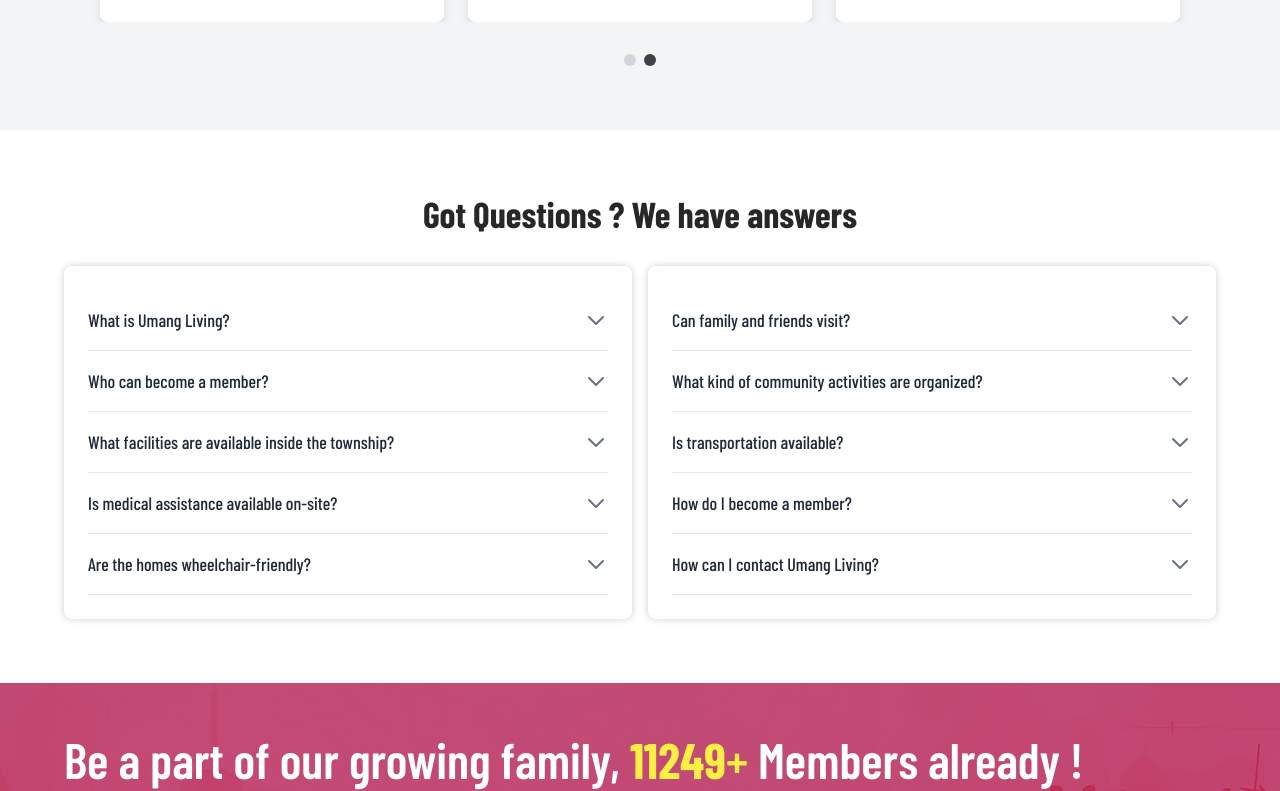
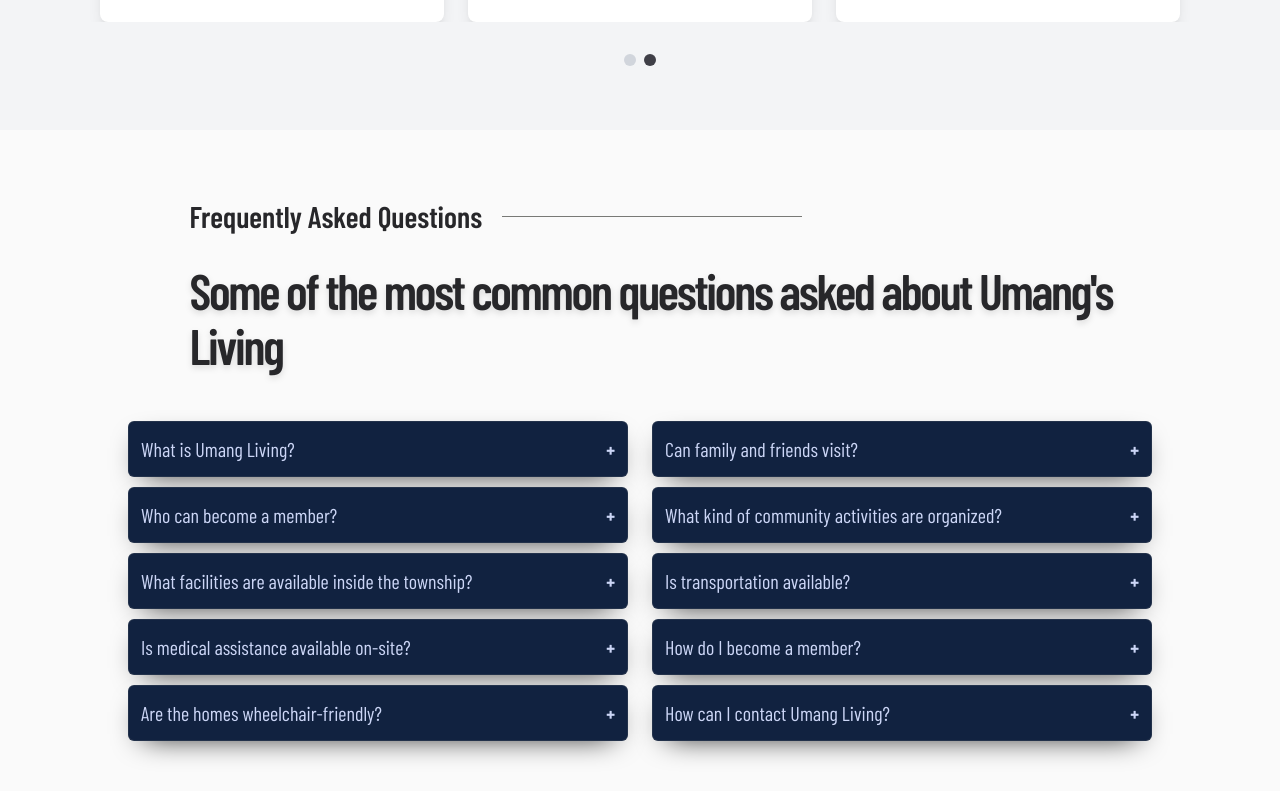
Before and after one commit to social-hue/umang, a Next.js app: page / in a window 1280 px wide. Shown: the part 1709-2500 px from the top of the page. Built offline with nearby package versions, Linux system fonts and the light colour scheme; a web font is replaced by a local one.

Commit message:
version-5.0

```diff
--- a/app/(root)/page.js
+++ b/app/(root)/page.js
@@ -1,7 +1,7 @@
 import Banner from "../components/Home/Banner/Banner";
 // import About from "../components/Home/About/about";
 // import FounderMessage from "../components/FounderMessage";
-import floatingButton from "../components/floatingButton/floatingButton";
+// import floatingButton from "../components/floatingButton/floatingButton";
 import Living from "../components/Home/UmangLiving/Living";
 // import Glimps from "../components/Home/Glimps/Glimps";
 import Community from "../components/Community";
@@ -90,7 +90,7 @@
       <FAQSection />
       <Community />
       <Footer />
-      <FloatingCTA />
+      {/* <FloatingCTA /> */}
     </>
   );
 }
--- a/app/components/Home/Banner/Banner.jsx
+++ b/app/components/Home/Banner/Banner.jsx
@@ -97,9 +97,9 @@
   };
 
   return (
-    <section className="w-full lg:h-[560px] md:h-[460px] h-[360px] relative overflow-hidden">
+    <section className="w-full lg:h-[560px] md:h-[460px] h-[380px] relative overflow-hidden">
       {/* Carousel Container */}
-      <div className="relative w-full lg:h-[480px] md:h-[380px] h-[280px] overflow-hidden">
+      <div className="relative w-full lg:h-[480px] md:h-[380px] h-[300px] overflow-hidden">
         <AnimatePresence initial={false} custom={direction}>
           <motion.div
             key={currentSlide}
--- a/app/components/breaking/NewsTicker.jsx
+++ b/app/components/breaking/NewsTicker.jsx
@@ -11,7 +11,7 @@
 
   return (
     <>
-      <div className="w-full flex items-center gap-4 font-medium z-50 bg-white/90 backdrop-blur-sm px-4 py-2 shadow-sm border-1 border-zinc-400 overflow-hidden group">
+      <div className="w-full flex items-center gap-4 font-medium bg-white/90 backdrop-blur-sm px-4 py-2 shadow-sm border-1 border-zinc-400 overflow-hidden group">
         {/* Fixed heading */}
         <h3 className="text-lg font-semibold text-gray-800 whitespace-nowrap">
           What's new?
--- a/app/components/faq/FAQSection.jsx
+++ b/app/components/faq/FAQSection.jsx
@@ -1,66 +1,16 @@
 "use client";
-import React, { useState } from "react";
-import { motion, AnimatePresence } from "framer-motion";
+import { useState, useRef } from "react";
 
-const AccordionItem = ({ question, answer, isOpen, onClick }) => {
-  return (
-    <div className="border-b border-gray-200 py-4">
-      <button
-        onClick={onClick}
-        className="flex justify-between items-center w-full text-left text-lg font-medium text-gray-800 focus:outline-none"
-      >
-        <span>{question}</span>
-        <motion.div
-          animate={{ rotate: isOpen ? 180 : 0 }}
-          transition={{ duration: 0.3 }}
-          className="text-gray-500"
-        >
-          <svg
-            xmlns="http://www.w3.org/2000/svg"
-            className="h-6 w-6"
-            fill="none"
-            viewBox="0 0 24 24"
-            stroke="currentColor"
-          >
-            <path
-              strokeLinecap="round"
-              strokeLinejoin="round"
-              strokeWidth={2}
-              d="M19 9l-7 7-7-7"
-            />
-          </svg>
-        </motion.div>
-      </button>
-
-      <AnimatePresence>
-        {isOpen && (
-          <motion.div
-            initial={{ opacity: 0, height: 0 }}
-            animate={{ opacity: 1, height: "auto" }}
-            exit={{ opacity: 0, height: 0 }}
-            transition={{ duration: 0.3 }}
-            className="overflow-hidden"
-          >
-            <p className="mt-2 text-gray-600 pr-6 whitespace-pre-line">{answer}</p>
-          </motion.div>
-        )}
-      </AnimatePresence>
-    </div>
-  );
-};
-
-// Left FAQ Component with its own state management
-const LeftFAQComponent = () => {
-  const [openIndex, setOpenIndex] = useState(null);
-
-  const leftFaqs = [
+const faqs = [
   {
     question: "What is Umang Living?",
-      answer: "Umang Living is a thoughtfully designed senior living community in India that offers comfort, care, and convenience for a fulfilling lifestyle. Our goal is to create a safe, supportive, and vibrant environment where seniors can enjoy independence while having access to healthcare, recreation, and community bonding opportunities."
+    answer:
+      "Umang Living is a thoughtfully designed senior living community in India that offers comfort, care, and convenience for a fulfilling lifestyle. Our goal is to create a safe, supportive, and vibrant environment where seniors can enjoy independence while having access to healthcare, recreation, and community bonding opportunities.",
   },
   {
     question: "Who can become a member?",
-      answer: "Membership is open for senior citizens aged 55 and above, as well as their families. Anyone seeking a secure, active, and engaging lifestyle in a senior-friendly township is welcome to apply. The community is designed to encourage like-minded individuals to live together while enjoying all modern comforts and services."
+    answer:
+      "Membership is open for senior citizens aged 55 and above, as well as their families. Anyone seeking a secure, active, and engaging lifestyle in a senior-friendly township is welcome to apply. The community is designed to encourage like-minded individuals to live together while enjoying all modern comforts and services.",
   },
   {
     question: "What facilities are available inside the township?",
@@ -72,51 +22,32 @@
     • ATM & banking facilities
     • Recreational and wellness spaces
     • Community celebrations and cultural activities
-• Round-the-clock security and emergency response systems`
+    • Round-the-clock security and emergency response systems`,
   },
   {
     question: "Is medical assistance available on-site?",
-      answer: "Yes. We have healthcare tie-ups and trained medical staff available on-site to provide immediate assistance whenever needed. The community also has access to emergency medical response, regular health checkups, and 24/7 support to ensure the well-being of residents."
+    answer:
+      "Yes. We have healthcare tie-ups and trained medical staff available on-site to provide immediate assistance whenever needed. The community also has access to emergency medical response, regular health checkups, and 24/7 support to ensure the well-being of residents.",
   },
   {
     question: "Are the homes wheelchair-friendly?",
-      answer: "Yes. All homes and township roads are designed to be barrier-free and wheelchair-friendly. Wide doors, ramps, anti-slip flooring, and thoughtful layouts ensure that seniors, including those with mobility challenges, can move around comfortably and safely."
-    }
-  ];
-
-  return (
-    <div className="bg-white rounded-lg p-6 flex-1"   style={{
-        boxShadow: "0 -1px 6px rgba(0,0,0,0.1), 0 1px 8px rgba(0,0,0,0.1)"
-      }}>
-      {leftFaqs.map((faq, index) => (
-        <AccordionItem
-          key={`left-${index}`}
-          question={faq.question}
-          answer={faq.answer}
-          isOpen={openIndex === index}
-          onClick={() => setOpenIndex(openIndex === index ? null : index)}
-        />
-      ))}
-    </div>
-  );
-};
-
-// Right FAQ Component with its own state management
-const RightFAQComponent = () => {
-  const [openIndex, setOpenIndex] = useState(null);
-
-  const rightFaqs = [
+    answer:
+      "Yes. All homes and township roads are designed to be barrier-free and wheelchair-friendly. Wide doors, ramps, anti-slip flooring, and thoughtful layouts ensure that seniors, including those with mobility challenges, can move around comfortably and safely.",
+  },
   {
     question: "Can family and friends visit?",
-      answer: "Absolutely. We encourage family visits and provide comfortable guest facilities so loved ones can spend quality time with residents. The community also organizes events and celebrations where family members are welcome to participate and bond with residents."
+    answer:
+      "Absolutely. We encourage family visits and provide comfortable guest facilities so loved ones can spend quality time with residents. The community also organizes events and celebrations where family members are welcome to participate and bond with residents.",
   },
   {
     question: "What kind of community activities are organized?",
-      answer: "Umang Living organizes a wide range of activities to keep residents active and engaged, including yoga and wellness sessions, cultural programs, recreational sports, book clubs, social gatherings, volunteering opportunities, and festive celebrations. These activities are designed to foster a strong sense of community and belonging."
+    answer:
+      "Umang Living organizes a wide range of activities to keep residents active and engaged, including yoga and wellness sessions, cultural programs, recreational sports, book clubs, social gatherings, volunteering opportunities, and festive celebrations. These activities are designed to foster a strong sense of community and belonging.",
   },
   {
     question: "Is transportation available?",
-      answer: "Yes. We provide a dedicated wheelchair-friendly shuttle service for residents. In addition, there is a designated pick-up and drop-off zone for services like Ola and Uber, making commuting safe and convenient for residents and their families."
+    answer:
+      "Yes. We provide a dedicated wheelchair-friendly shuttle service for residents. In addition, there is a designated pick-up and drop-off zone for services like Ola and Uber, making commuting safe and convenient for residents and their families.",
   },
   {
     question: "How do I become a member?",
@@ -125,8 +56,7 @@
     Alternatively, you can connect with our membership team:
     📞 +91-95609 86669 | 0120-510 9189
     📩 Email: info@umangliving.com
-
-Our team will guide you through the registration and onboarding process.`
+    Our team will guide you through the registration and onboarding process.`,
   },
   {
     question: "How can I contact Umang Living?",
@@ -134,42 +64,127 @@
     • Website: www.umanglivingcommunity.com | www.umangliving.com
     • Phone: +91-95609 86669 | 0120-510 9189
     • Email: info@umangliving.com
-
-Our team is always ready to answer your queries and assist you with membership or community-related information.`
-    }
+    Our team is always ready to answer your queries and assist you with membership or community-related information.`,
+  },
 ];
 
+export default function FAQSection() {
+  const [openFAQs, setOpenFAQs] = useState(new Set());
+  const [showAllMobile, setShowAllMobile] = useState(false);
+  const faqSectionRef = useRef(null);
+
+  const toggleFAQ = (index) => {
+    setOpenFAQs((prev) => {
+      const newSet = new Set(prev);
+      if (newSet.has(index)) {
+        newSet.delete(index);
+      } else {
+        newSet.add(index);
+      }
+      return newSet;
+    });
+  };
+
+  const leftColumnFAQs = faqs.slice(0, 5);
+  const rightColumnFAQs = faqs.slice(5);
+
+  const handleToggleMobile = () => {
+    if (showAllMobile) {
+      // scroll back to top of FAQs when collapsing
+      faqSectionRef.current?.scrollIntoView({ behavior: "smooth" });
+    }
+    setShowAllMobile((prev) => !prev);
+  };
+
   return (
-    <div className="bg-white rounded-lg p-4 md:p-6 lg:pb-6 flex-1"  style={{
-        boxShadow: "0 -1px 6px rgba(0,0,0,0.1), 0 1px 8px rgba(0,0,0,0.1)"
-      }}>
-      {rightFaqs.map((faq, index) => (
-        <AccordionItem
-          key={`right-${index}`}
-          question={faq.question}
-          answer={faq.answer}
-          isOpen={openIndex === index}
-          onClick={() => setOpenIndex(openIndex === index ? null : index)}
+    <div className="bg-[#f8f8f8a7] py-8 md:py-14 lg:py-16 xl:py-16" ref={faqSectionRef}>
+      <section className="w-[80%] mx-auto">
+        {/* Headings */}
+        <h2 className="text-zinc-800 font-semibold text-[26px] lg:text-[30px] 2xl:text-[32px] flex items-center mb-6 ml-[4%] md:ml-[6%] lg:ml-[6%] xl:ml-[6%] whitespace-nowrap relative after:content-[''] after:block after:relative after:w-[300px] after:h-[1px] after:ml-5 after:bg-[rgba(52,53,49,0.65)] hover:after:w-[180px] hover:after:bg-[rgba(204,214,246,0.6)] transition-all duration-500">
+          Frequently Asked Questions
+        </h2>
+        <h3 className="text-zinc-800 font-sans font-semibold sm:text-[40px] md:text-[48px] lg:text-[50px] xl:text-[50px] leading-[1.1] tracking-[-0.045em] ml-[6%] md:ml-[6%] lg:ml-[6%] xl:ml-[6%] mb-8 md:mb-12 lg:mb-12 xl:mb-12 drop-shadow-md max-md:text-[32px]">
+          Some of the most common questions asked about Umang's Living
+        </h3>
+
+        {/* FAQ Grid */}
+        <div className="flex gap-1 md:gap-6 lg:gap-6 xl:gap-6 max-md:flex-col">
+          {/* Desktop/Laptop View */}
+          <div className="hidden md:flex flex-col flex-1">
+            {leftColumnFAQs.map((faq, index) => (
+              <FAQItem
+                key={index}
+                faq={faq}
+                index={index}
+                openFAQs={openFAQs}
+                toggleFAQ={toggleFAQ}
               />
             ))}
           </div>
+          <div className="hidden md:flex flex-col flex-1">
+            {rightColumnFAQs.map((faq, index) => {
+              const actualIndex = index + 5;
+              return (
+                <FAQItem
+                  key={actualIndex}
+                  faq={faq}
+                  index={actualIndex}
+                  openFAQs={openFAQs}
+                  toggleFAQ={toggleFAQ}
+                />
               );
-};
+            })}
+          </div>
 
-// Main FAQ Section Component
-const FAQSection = () => {
+          {/* Mobile View */}
+          <div className="flex flex-col md:hidden">
+            {(showAllMobile ? faqs : faqs.slice(0, 5)).map((faq, index) => (
+              <FAQItem
+                key={index}
+                faq={faq}
+                index={index}
+                openFAQs={openFAQs}
+                toggleFAQ={toggleFAQ}
+              />
+            ))}
+            <button
+              className="mx-auto mt-4 px-6 py-2 bg-[#112240] text-white rounded-md shadow-md hover:bg-[#1c3459] transition"
+              onClick={handleToggleMobile}
+            >
+              {showAllMobile ? "View Less" : "View More"}
+            </button>
+          </div>
+        </div>
+      </section>
+    </div>
+  );
+}
+
+/* Reusable FAQ Item Component */
+function FAQItem({ faq, index, openFAQs, toggleFAQ }) {
   return (
-    <div className=" lg:p-16 md:p-16 p-10 bg-zinc-150">
-      <h2 className="text-3xl md:text-4xl lg:4xl font-bold text-zinc-800 mb-8 text-center">
-        Got Questions ? We have answers
-      </h2>
-
-      <div className="max-w-6xl mx-auto flex flex-col md:flex-row gap-4 items-start justify-center">
-        <LeftFAQComponent />
-        <RightFAQComponent />
+    <div className="mb-2">
+      <button
+        className={`w-full text-left p-3 text-[16px] md:text-[18px] lg:text-[20px]  text-[#ccd6f6] bg-[#112240] border border-[hsla(0,0%,51.4%,0.16)] rounded-md shadow-[0_10px_30px_-15px_rgba(0,0,0,1)] transition hover:shadow-[0_10px_60px_-15px_rgba(0,0,0,1)] relative after:content-['+'] after:font-bold after:absolute after:right-3 ${
+          openFAQs.has(index)
+            ? "after:content-['-']"
+            : "after:content-['+']"
+        }`}
+        onClick={() => toggleFAQ(index)}
+      >
+        {faq.question}
+      </button>
+      <div
+        className={`overflow-hidden transition-all duration-300 bg-[#0b1629] border border-[hsla(0,0%,51.4%,0.16)] rounded-md ${
+          openFAQs.has(index)
+            ? "max-h-[1000px] visible mt-3 p-3"
+            : "max-h-0 invisible"
+        }`}
+      >
+        <p className="text-[#c2c2c2] text-[16px] md:text-[18px] lg:text-[20px] leading-[1.4] font-light drop-shadow-sm whitespace-pre-line">
+          {faq.answer}
+        </p>
       </div>
     </div>
   );
-};
-
-export default FAQSection;
+}
--- a/app/layout.js
+++ b/app/layout.js
@@ -6,6 +6,7 @@
 import Header from "./components/Header";
 import "./globals.css";
 import { Toaster } from "react-hot-toast";
+import FloatingCTA from "./components/floatingButton/floatingButton";
 
 const poppins = Poppins({
   subsets: ["latin"],
@@ -94,6 +95,7 @@
             },
           }}
         />
+        <FloatingCTA />
       </body>
     </html>
   );
```
Also changed, not shown: app/components/Footer.jsx (+43 -2 lines), app/components/Header.jsx (+4 -4 lines). Lines whose indentation alone changed are shown as unchanged.
